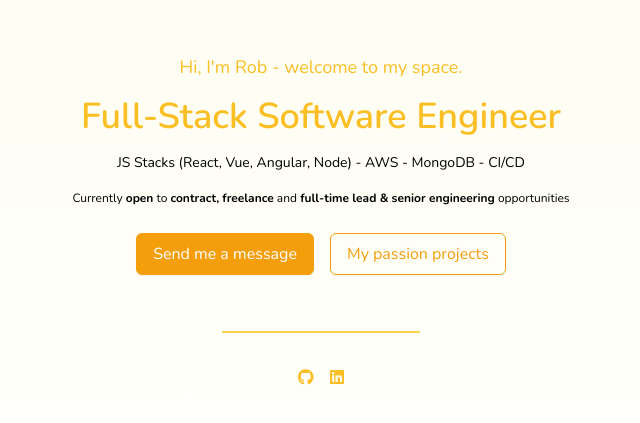
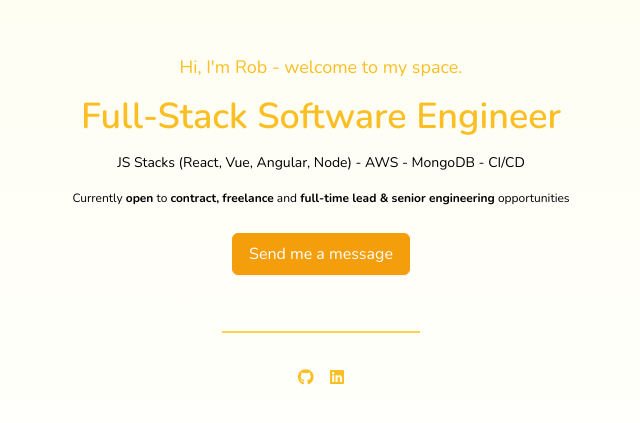
Before and after one commit to robinsonlam/robbylco-base, a Next.js app: page / in a window 1280 px wide. Shown: the part 161-584 px from the top of the page, without its empty margins (319-959 px from the left). Built offline with nearby package versions, Linux system fonts and the light colour scheme.

Commit message:
disable projects button

```diff
--- a/app/page.tsx
+++ b/app/page.tsx
@@ -24,7 +24,7 @@ export default function Home() {
             Send me a message
           </Link>
 
-          <button className="border border-solid border-amber-500 bg-transparent hover:bg-amber-300 hover:border-amber-300 hover:text-white px-4 py-2 rounded-md text-amber-500 font-light sm:mx-2 shadow-sm hover:shadow-md transition-all">My passion projects</button>
+          {/* <button className="border border-solid border-amber-500 bg-transparent hover:bg-amber-300 hover:border-amber-300 hover:text-white px-4 py-2 rounded-md text-amber-500 font-light sm:mx-2 shadow-sm hover:shadow-md transition-all">My passion projects</button> */}
         </div>
 
       </div> }
```
